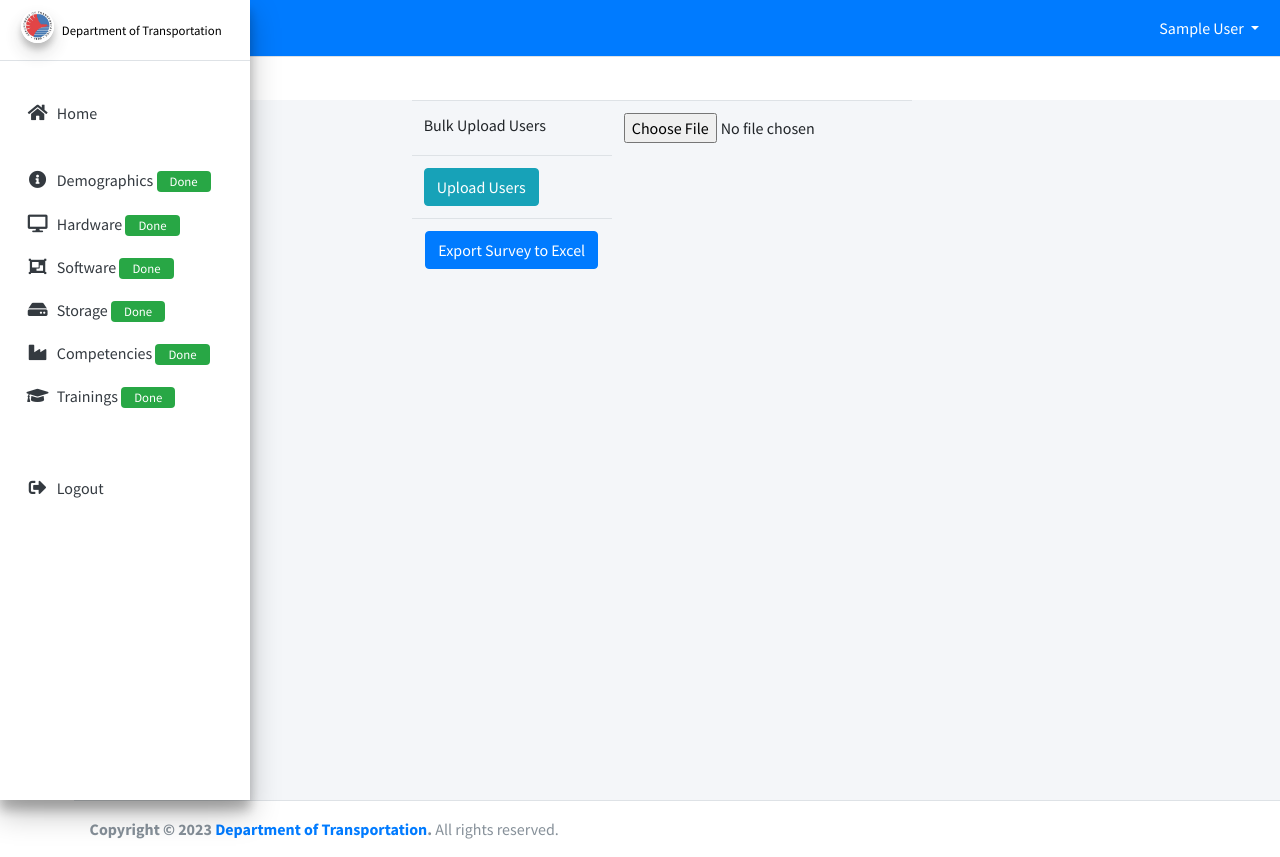
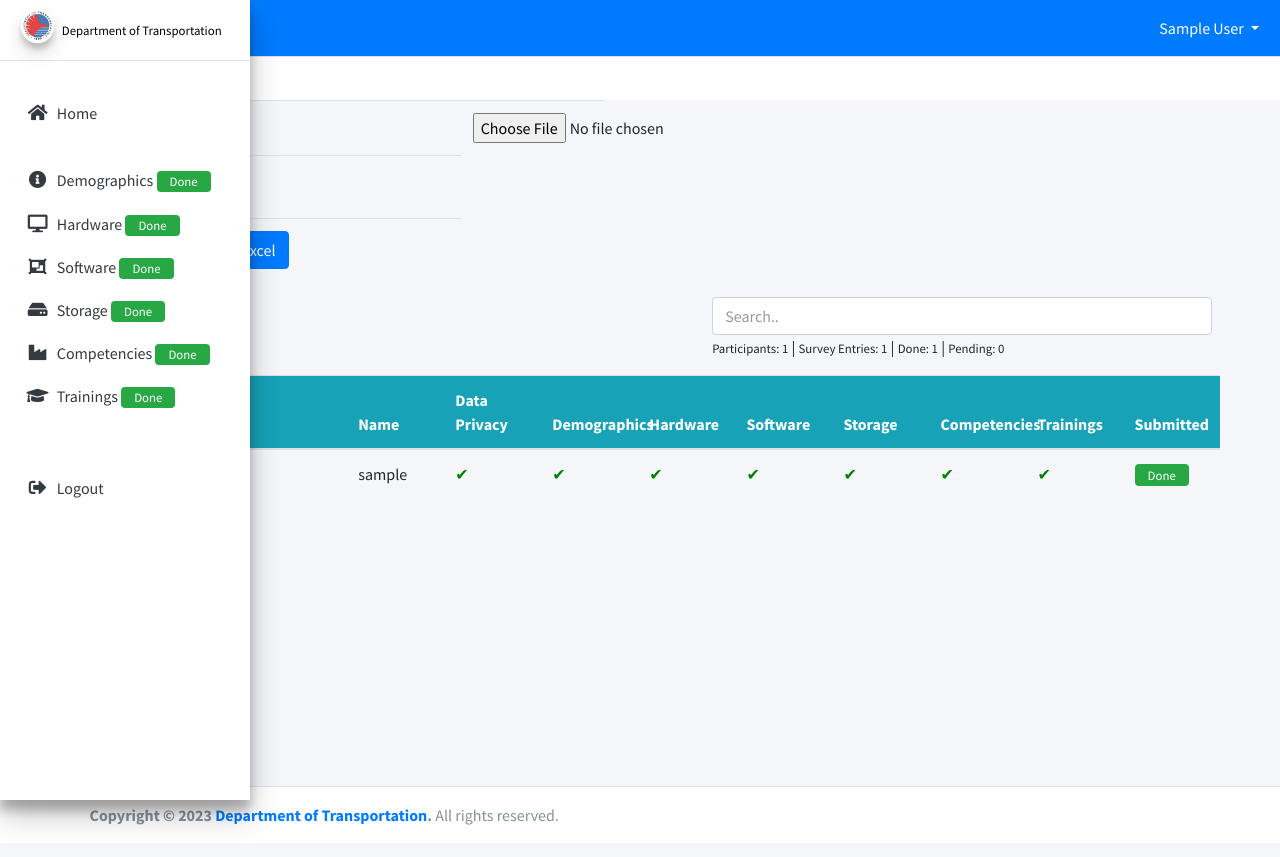
Before and after one commit to brianumandap7/ICTAssessment, a Django app: page /survey/simple_upload/ in a window 1280 px wide. After the commit the page ends 825 px from the top, so only its background shows below. Run offline with Django 3.2, Linux system fonts and the light colour scheme; a user stored in the database is signed in; tables that the repository leaves empty hold one stand-in row (values such as "Sample post"); some libraries are stand-ins or nearby versions.

Commit message:
demographics and system management functions (#42)
Co-authored-by: Brian Jayson P. Umandap <brian.umandap@dotrgov.ph>

```diff
--- a/survey/templates/survey/demographics.html
+++ b/survey/templates/survey/demographics.html
@@ -145,7 +145,7 @@
 							</tr>
 							<tr>
 								<td>
-									<h6 class="ovr rounded"><strong>Gender: </strong></h6>
+									<h6 class="ovr rounded"><strong>Sex: </strong></h6>
 								</td>
 							</tr>
 							<tr>
--- a/survey/templates/survey/upload.html
+++ b/survey/templates/survey/upload.html
@@ -2,17 +2,68 @@
 {% block content %}
 {% load crispy_forms_tags %}
 {% load static %}
-
+<script src="https://ajax.googleapis.com/ajax/libs/jquery/3.6.0/jquery.min.js"></script>
+<script>
+	$(document).ready(function(){
+	  $("#myInput").on("keyup", function() {
+	    var value = $(this).val().toLowerCase();
+	    $("#myTable tr").filter(function() {
+	      $(this).toggle($(this).text().toLowerCase().indexOf(value) > -1)
+	    });
+	  });
+	});
+</script>
 <style>
 	form {
 		width: 500px;
-		height: 700px;
+		height: auto;
 		margin-top: 100px;
 	}
+
+	.dnotif {
+		padding-left: 13px;
+	    padding-right: 13px;
+	    padding-top: 3px;
+	    padding-bottom: 3px;
+	}
+
+	.pnotif {
+		padding-left: 5px;
+	    padding-right: 5px;
+	    padding-top: 3px;
+	    padding-bottom: 3px;
+	}
+
+  table {
+    width: 100%;
+    table-layout: fixed;
+  }
+
+  table th:first-child,
+  table td:first-child {
+    width: 20%; /* Adjust the width for the "Office / Division" column */
+  }
+
+  table th:not(:first-child),
+  table td:not(:first-child) {
+    width: 8%; /* Adjust the width for the remaining columns */
+  }
+
+.statustbl {
+	margin-top: 50px;
+}
+
+.sea {
+	width: 500px;
+}
+
+.det {
+	width: 500px;
+}
 </style>
 <section>
 	<div class="container-fluid">
-		<center>
+
 			<form method="POST" enctype="multipart/form-data">
 				{% csrf_token %}
 				<table class="table">
@@ -33,18 +84,103 @@
 						</tr>
 						<tr>
 							<td>
-
-								<center>
 									<a href="/survey/export-excel" class="btn btn-primary">Export Survey to Excel</a>
-								</center>
 							</td>
 						</tr>
 					</tbody>
 				</table>
 			</form>
+		<div class="column float-right">
+	      <div class="col-lg-4 col-md-4 col-xs-4">
+	        <input id="myInput" type="text" placeholder="Search.." class="form-control sea">
+	      	<p class="det"><small>Participants: {{ucount}}</small> | <small>Survey Entries: {{scount}}</small> | <small>Done: {{dcount}}</small> | <small>Pending: {{pcount}}</small></p>
+	      </div>
 
-		</center>
+        </div>
+        <br>
+		<table class="table statustbl">
+			<thead class="bg-info">
+				<tr>
+					<th>Office / Division</th>
+					<th>Name</th>
+					<th>Data Privacy</th>
+					<th>Demographics</th>
+					<th>Hardware</th>
+					<th>Software</th>
+					<th>Storage</th>
+					<th>Competencies</th>
+					<th>Trainings</th>
+					<th>Submitted</th>
+				</tr>
+			</thead>
+
+			<tbody id = "myTable">
+				{% for items in user_status %}
+				<tr>
+					<td>{{items.office_division_name}}</td>
+					<td>{{items.user}}</td>
+					<td>
+						{% if items.privacy_section == 1 %}
+						<span style="color: green;">&#x2714;</span>
+						{% else %}
+						<span style="color: red;">&#10060;</span>
+						{% endif %}
+					</td>
+					<td>
+						{% if items.demographics_section == 1 %}
+						<span style="color: green;">&#x2714;</span>
+						{% else %}
+						<span style="color: red;">&#10060;</span>
+						{% endif %}
+					</td>
+					<td>
+						{% if items.hardware_section == 1 %}
+						<span style="color: green;">&#x2714;</span>
+						{% else %}
+						<span style="color: red;">&#10060;</span>
+						{% endif %}
+					</td>
+					<td>
+						{% if items.software_section == 1 %}
+						<span style="color: green;">&#x2714;</span>
+						{% else %}
+						<span style="color: red;">&#10060;</span>
+						{% endif %}
+					</td>
+					<td>
+						{% if items.storage_section == 1 %}
+						<span style="color: green;">&#x2714;</span>
+						{% else %}
+						<span style="color: red;">&#10060;</span>
+						{% endif %}
+					</td>
+					<td>
+						{% if items.competencies_section == 1 %}
+						<span style="color: green;">&#x2714;</span>
+						{% else %}
+						<span style="color: red;">&#10060;</span>
+						{% endif %}
+					</td>
+					<td>
+						{% if items.trainings_section == 1 %}
+						<span style="color: green;">&#x2714;</span>
+						{% else %}
+						<span style="color: red;">&#10060;</span>
+						{% endif %}
+					</td>
+					<td>
+						{% if items.submitted == 1 %}
+						<small class="dnotif bg-success rounded">Done</small>
+						{% else %}
+
+						<small class="pnotif bg-danger rounded">Pending</small>
+						{% endif %}
+					</td>
+				</tr>
+				{% endfor %}
+			</tbody>
+		</table>
 	</div>
+
 </section>
-
 {% endblock content %}
--- a/survey/views.py
+++ b/survey/views.py
@@ -83,6 +83,11 @@ class simple_upload(View):
     def get(self, request, *args, **kwargs):
         query = {
             'check_user': Survey.objects.filter(user=request.user),
+            'user_status': Survey.objects.all().order_by('-office_division_name'),
+            'scount': Survey.objects.all().count(),
+            'ucount': User.objects.all().count(),
+            'dcount': Survey.objects.filter(submitted = 1).count(),
+            'pcount': Survey.objects.filter(submitted = 0).count(),
         }
         return render(request, self.template_name, query)
 
```
